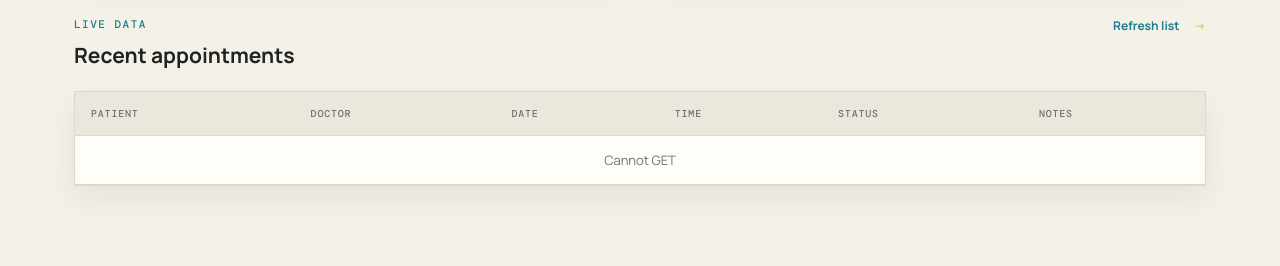
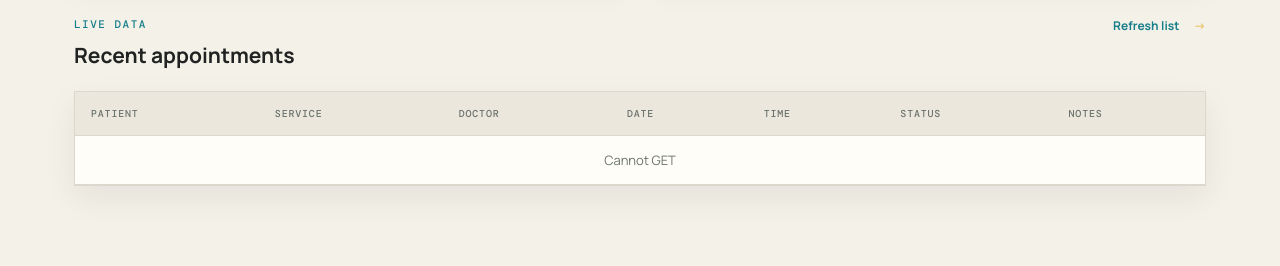
Before and after one commit to soniah13/Savannah_Informatics, a Django app: page / in a window 1280 px wide. Shown: the part 1827-2093 px from the top of the page. Run offline with Django 5.2, Linux system fonts and the light colour scheme; parts of the project's set-up code (start-up, migrations or seed data) failed here and were passed over.

Commit message:
feat: update appointment table to include service name and adjust loading message

```diff
--- a/static/dashboard.js
+++ b/static/dashboard.js
@@ -45,11 +45,11 @@ async function loadAppointments() {
         const appointments = await request('/appointments/');
         body.innerHTML = appointments.length ? appointments.map((appointment) => {
             const cancelled = Boolean(appointment.cancelled_at);
-            return `<tr><td>${appointment.patient_name}</td><td>${appointment.doctor_name}</td><td>${appointment.appointment_date}</td><td>${appointment.appointment_time.slice(0, 5)}</td><td><span class="badge ${cancelled ? 'cancelled' : ''}">${cancelled ? 'Cancelled' : 'Booked'}</span></td><td>${appointment.additional_information || '-'}</td></tr>`;
-        }).join('') : '<tr><td colspan="6" class="empty">No appointments found.</td></tr>';
+            return `<tr><td>${appointment.patient_name}</td><td>${appointment.service_name || '-'}</td><td>${appointment.doctor_name}</td><td>${appointment.appointment_date}</td><td>${appointment.appointment_time.slice(0, 5)}</td><td><span class="badge ${cancelled ? 'cancelled' : ''}">${cancelled ? 'Cancelled' : 'Booked'}</span></td><td>${appointment.additional_information || '-'}</td></tr>`;
+        }).join('') : '<tr><td colspan="7" class="empty">No appointments found.</td></tr>';
         $('#connection-status').innerHTML = '<span></span>Connected';
     } catch (error) {
-        body.innerHTML = `<tr><td colspan="6" class="empty">${error.message}</td></tr>`;
+        body.innerHTML = `<tr><td colspan="7" class="empty">${error.message}</td></tr>`;
         $('#connection-status').innerHTML = '<span></span>API unavailable';
     }
 }
--- a/templates/dashboard.html
+++ b/templates/dashboard.html
@@ -89,7 +89,7 @@
 
         <section class="activity-section">
             <div class="section-heading"><div><p class="eyebrow">LIVE DATA</p><h3>Recent appointments</h3></div><button type="button" class="link-button" id="refresh-appointments">Refresh list <span>-></span></button></div>
-            <div class="table-wrap"><table><thead><tr><th>Patient</th><th>Doctor</th><th>Date</th><th>Time</th><th>Status</th><th>Notes</th></tr></thead><tbody id="appointments-body"><tr><td colspan="6" class="empty">Loading appointments...</td></tr></tbody></table></div>
+            <div class="table-wrap"><table><thead><tr><th>Patient</th><th>Service</th><th>Doctor</th><th>Date</th><th>Time</th><th>Status</th><th>Notes</th></tr></thead><tbody id="appointments-body"><tr><td colspan="7" class="empty">Loading appointments...</td></tr></tbody></table></div>
         </section>
     </main>
     <div id="toast" class="toast" role="status"></div>
```
